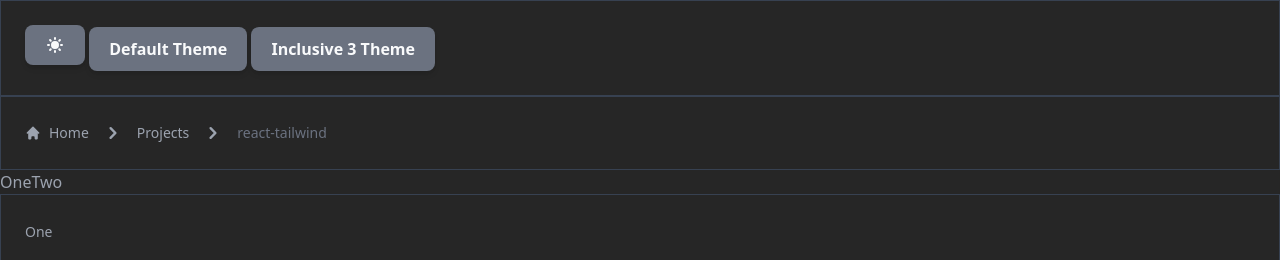
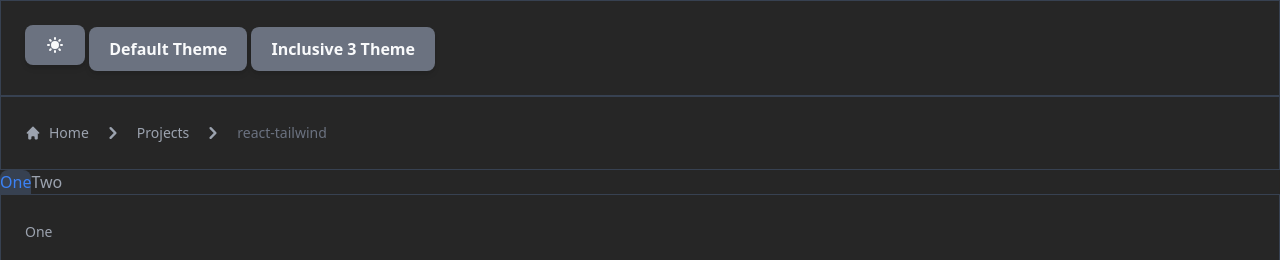
Before and after one commit to edadma/react-tailwind, a React (Create React App) app: page / in a window 1280 px wide. Shown: the top 260 px of the page. Built offline with nearby package versions, Linux system fonts and the light colour scheme.

Commit message:
cont recoding Tabs

```diff
--- a/src/Tabs.tsx
+++ b/src/Tabs.tsx
@@ -25,10 +25,10 @@ export const Tabs: React.FC<TabsProps> = ({
 
   return (
     <>
-      <ul className={theme.component.tabs.style[type]}>
+      <ul className={theme.component.tabs.style[type]} {...other}>
         {Children.map(tabs, (child, index) =>
           React.cloneElement(child as React.ReactElement, {
-            active,
+            active: index === active,
             setActive,
             index,
             size,
@@ -74,23 +74,23 @@ export const Tab: React.FC<TabProps> = ({
       className={`${theme.component.tab.style[type].li} ${
         type === 'underline'
           ? active
-            ? `active ${colorClass(theme, 'tabs', role, 'a')}`
+            ? `active ${colorClass(theme, 'tab', role, 'a')}`
             : 'text-gray-500 border-transparent hover:text-gray-600 hover:border-gray-300 dark:text-gray-400 dark:hover:text-gray-300'
           : type === 'tab'
           ? active
             ? `bg-gray-200 rounded-t-lg active dark:bg-gray-700 ${colorClass(
                 theme,
-                'tabs',
+                'tab',
                 role,
                 'a'
               )}`
             : 'text-gray-500 rounded-t-lg hover:text-gray-600 hover:bg-gray-100 dark:text-gray-400 dark:hover:text-gray-300 dark:hover:bg-gray-700'
           : type === 'pill'
           ? active
-            ? `active ${colorClass(theme, 'tabs', role, 'pill')}`
+            ? `active ${colorClass(theme, 'tab', role, 'pill')}`
             : 'text-gray-500 hover:text-gray-600 hover:bg-gray-100 dark:text-gray-400 dark:hover:text-gray-300 dark:hover:bg-gray-700'
           : '' // todo: fullWidth type https://flowbite.com/docs/components/tabs/#full-width-tabs
-      } ${sizeClass(theme, 'tabs', size, 'text')} ${weightClass(theme, 'tabs', weight)} ${
+      } ${sizeClass(theme, 'tab', size, 'text')} ${weightClass(theme, 'tab', weight)} ${
         theme.component.tab.style[type].a
       }`}
       onClick={() => setActive?.(index!)}
--- a/src/themes/DefaultTheme.ts
+++ b/src/themes/DefaultTheme.ts
@@ -324,6 +324,13 @@ export const DefaultTheme = {
         underline: 'flex flex-wrap -mb-px border-b border-gray-200 dark:border-gray-700',
         pill: 'flex flex-wrap m-3',
       },
+    },
+    tab: {
+      style: {
+        tab: 'mr-2 inline-block py-4 px-4 text-center rounded-t-lg',
+        underline: 'mr-2 inline-block py-4 px-4 text-center border-b-2',
+        pill: 'mr-2 inline-block py-3 px-4 text-center rounded-lg',
+      },
       default: {
         size: 'md',
         color: 'regular',
@@ -360,13 +367,6 @@ export const DefaultTheme = {
         },
       },
     },
-    tab: {
-      style: {
-        tab: 'mr-2 inline-block py-4 px-4 text-center rounded-t-lg',
-        underline: 'mr-2 inline-block py-4 px-4 text-center border-b-2',
-        pill: 'mr-2 inline-block py-3 px-4 text-center rounded-lg',
-      },
-    },
     breadcrumbs: {
       style: {
         nav: 'flex',
```
